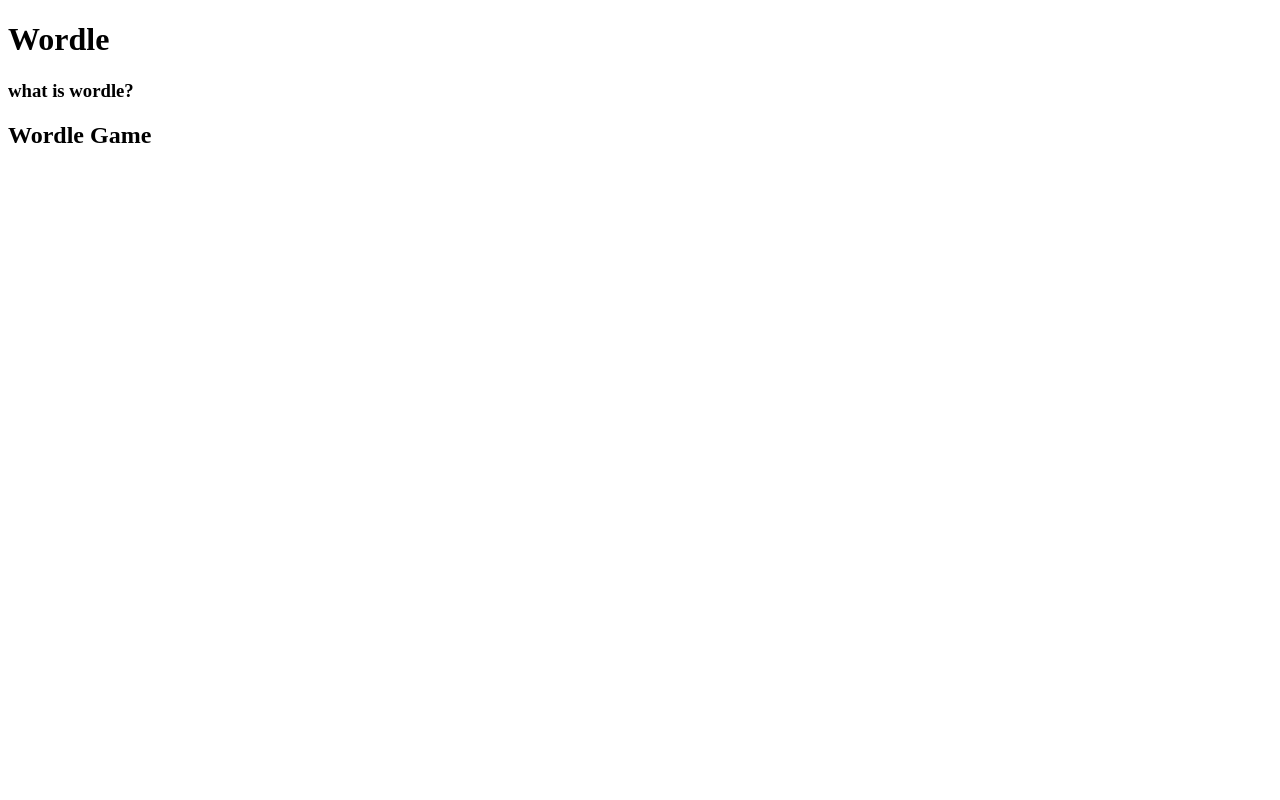
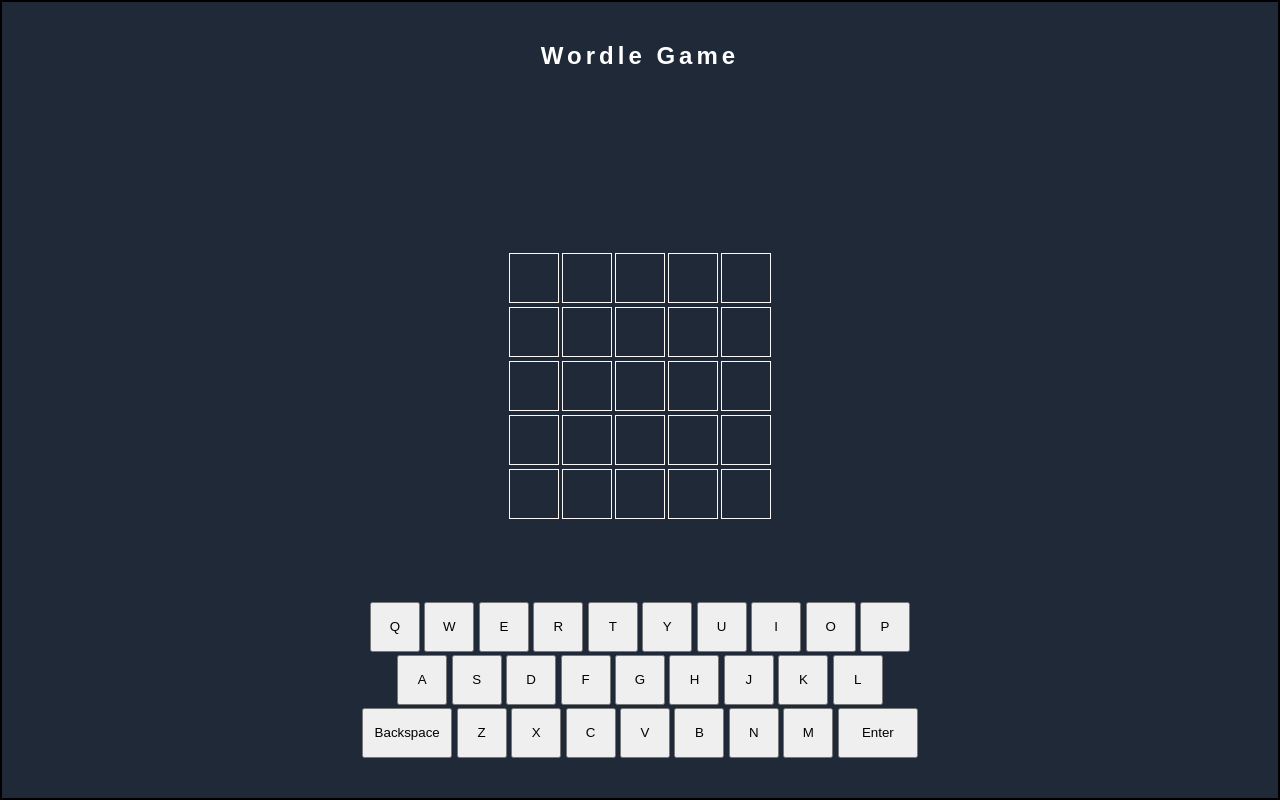
Before and after one commit to RaviPratihast/wordle-game-Js-0006, a plain HTML site: page index.html in a window 1280 px wide. Drawn offline with Linux system fonts and the light colour scheme.

Commit message:
add
1. added Html
2. added style

```diff
--- a/index.html
+++ b/index.html
@@ -9,8 +9,8 @@
     <title>Wordle</title>
 </head>
 <body>
-    <h1>Wordle</h1>
-    <h3>what is wordle?</h3>
+    <!-- <h1>Wordle</h1> -->
+    <!-- <h3>what is wordle?</h3> -->
 
 
     <div class="wordle-container">
@@ -20,29 +20,75 @@
                 <div class=" column column--1"></div>
                 <div class=" column column--2"></div>
                 <div class=" column column--3"></div>
+                <div class=" column column--4"></div>
+                <div class=" column column--5"></div>
+
             </div>
             <div class="row-container row--2">
-                <div class=" column column--4"></div>
-                <div class=" column column--5"></div>
                 <div class=" column column--6"></div>
-            </div>
-            <div class=" row-container row--3">
                 <div class=" column column--7"></div>
                 <div class=" column column--8"></div>
                 <div class=" column column--9"></div>
+                <div class=" column column--10"></div>
             </div>
-            <div class=" row-container row--4">
-                <div class=" column column--10"></div>
+            <div class=" row-container row--3">
                 <div class=" column column--11"></div>
                 <div class=" column column--12"></div>
-            </div>
-            <div class=" row-container row--5">
                 <div class=" column column--13"></div>
                 <div class=" column column--14"></div>
                 <div class=" column column--15"></div>
             </div>
+            <div class=" row-container row--4">
+                <div class=" column column--16"></div>
+                <div class=" column column--17"></div>
+                <div class=" column column--18"></div>
+                <div class=" column column--19"></div>
+                <div class=" column column--20"></div>
+            </div>
+            <div class=" row-container row--5">
+                <div class=" column column--21"></div>
+                <div class=" column column--22"></div>
+                <div class=" column column--23"></div>
+                <div class=" column column--24"></div>
+                <div class=" column column--25"></div>
+            </div>
         </div>
-        <div class="keyboard-container"></div>
+        <div class="keyboard-container">
+            <div class="keyboard-row--1">
+             <button class="btn">Q</button>
+             <button class="btn">W</button>
+             <button class="btn">E</button>
+             <button class="btn">R</button>
+             <button class="btn">T</button>
+             <button class="btn">Y</button>
+             <button class="btn">U</button>
+             <button class="btn">I</button>
+             <button class="btn">O</button>
+             <button class="btn">P</button>
+            </div>
+            <div class="keyboard-row--2">
+                <button class="btn">A</button>
+                <button class="btn">S</button>
+                <button class="btn">D</button>
+                <button class="btn">F</button>
+                <button class="btn">G</button>
+                <button class="btn">H</button>
+                <button class="btn">J</button>
+                <button class="btn">K</button>
+                <button class="btn">L</button>
+            </div>
+            <div class="keyboard-row--3">
+                <button class="btn-backspace">Backspace</button>
+                <button class="btn">Z</button>
+                <button class="btn">X</button>
+                <button class="btn">C</button>
+                <button class="btn">V</button>
+                <button class="btn">B</button>
+                <button class="btn">N</button>
+                <button class="btn">M</button>
+                <button class="btn-enter">Enter</button>
+            </div>
+        </div>
     </div>
 </body>
 </html>
--- a/style.css
+++ b/style.css
@@ -0,0 +1,108 @@
+*{
+    margin: 0;
+    padding: 0;
+    box-sizing: border-box;
+}
+
+
+body{
+    /* height: 100vh; */
+
+    font-family:Arial, Helvetica, sans-serif;
+
+
+}
+
+
+
+
+/* wordle container */
+
+.wordle-container{
+
+    height: 100vh;
+    background-color:#1f2937;
+    border: 2px solid black;
+
+    display: flex;
+    flex-direction: column;
+    justify-content:space-around;
+    align-items: center;
+
+}
+
+
+/* heading-text */
+
+.heading-text{
+    /* text-transform: uppercase; */
+    letter-spacing: 4px;
+
+    /* margin-top: 15px; */
+
+    color: #fff;
+
+}
+/* chances - container */
+
+.chances-container{
+    /* border: 2px solid rgb(180, 65, 65); */
+
+    display: flex;
+    flex-direction: column;
+    align-items: center;
+    justify-content: center;
+
+    /* height: 500px; */
+    /* width: 500px; */
+
+    margin-top: 100px;
+}
+
+
+/* row-container */
+
+.row-container{
+    /* border: 2px solid pink; */
+
+    display: flex;
+    justify-content: center;
+    gap: 3px;
+
+    margin: 2px;
+}
+
+/* columns */
+
+.column{
+    height: 50px;
+    width: 50px;
+    border: 1px solid rgb(252, 248, 248);
+
+    /* margin: 5px; */
+}
+
+/* keyboard-container */
+.keyboard-container{
+    display: flex;
+    flex-direction: column;
+    justify-content: center;
+    align-items: center;
+    gap: 3px;
+}
+/* btns */
+
+.btn{
+    height: 50px;
+    width: 50px;
+}
+
+.btn-backspace{
+    height: 50px;
+    width: 90px;
+}
+
+.btn-enter{
+    height: 50px;
+    width: 80px;
+}
```
